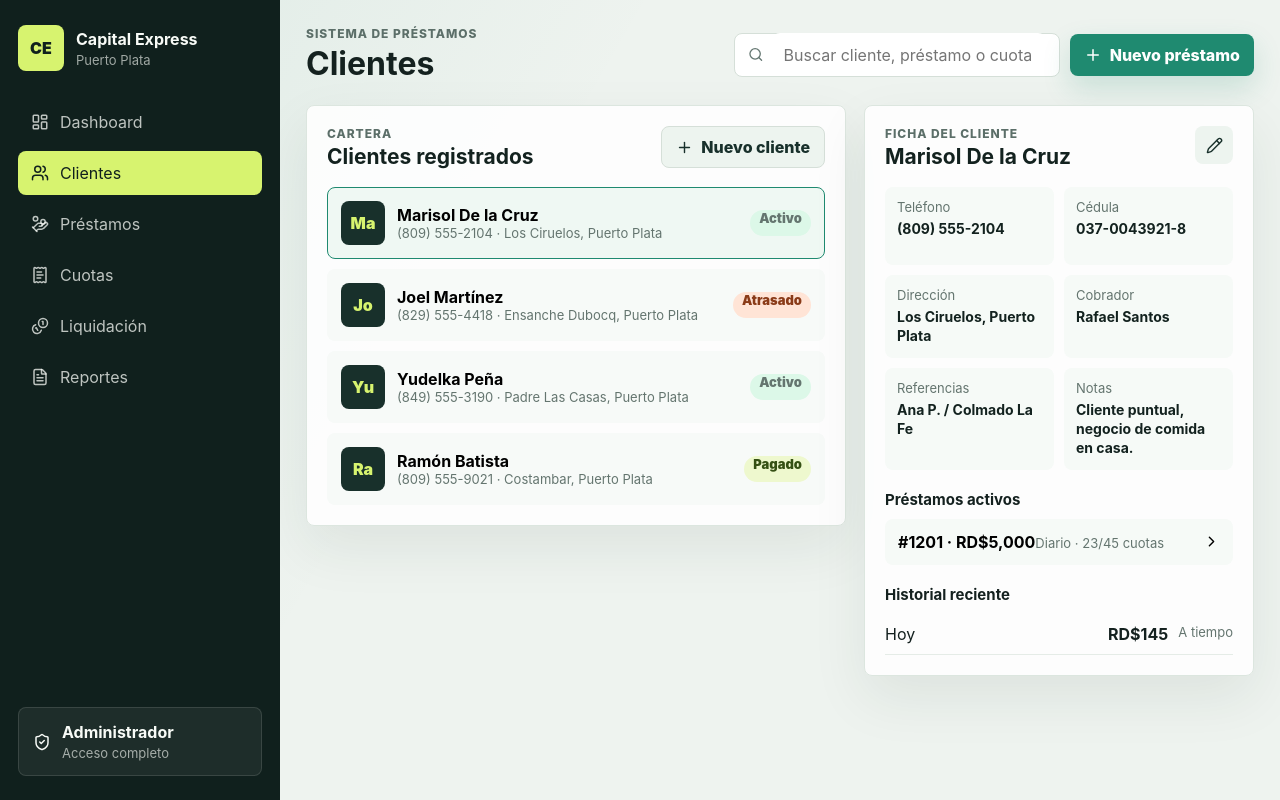
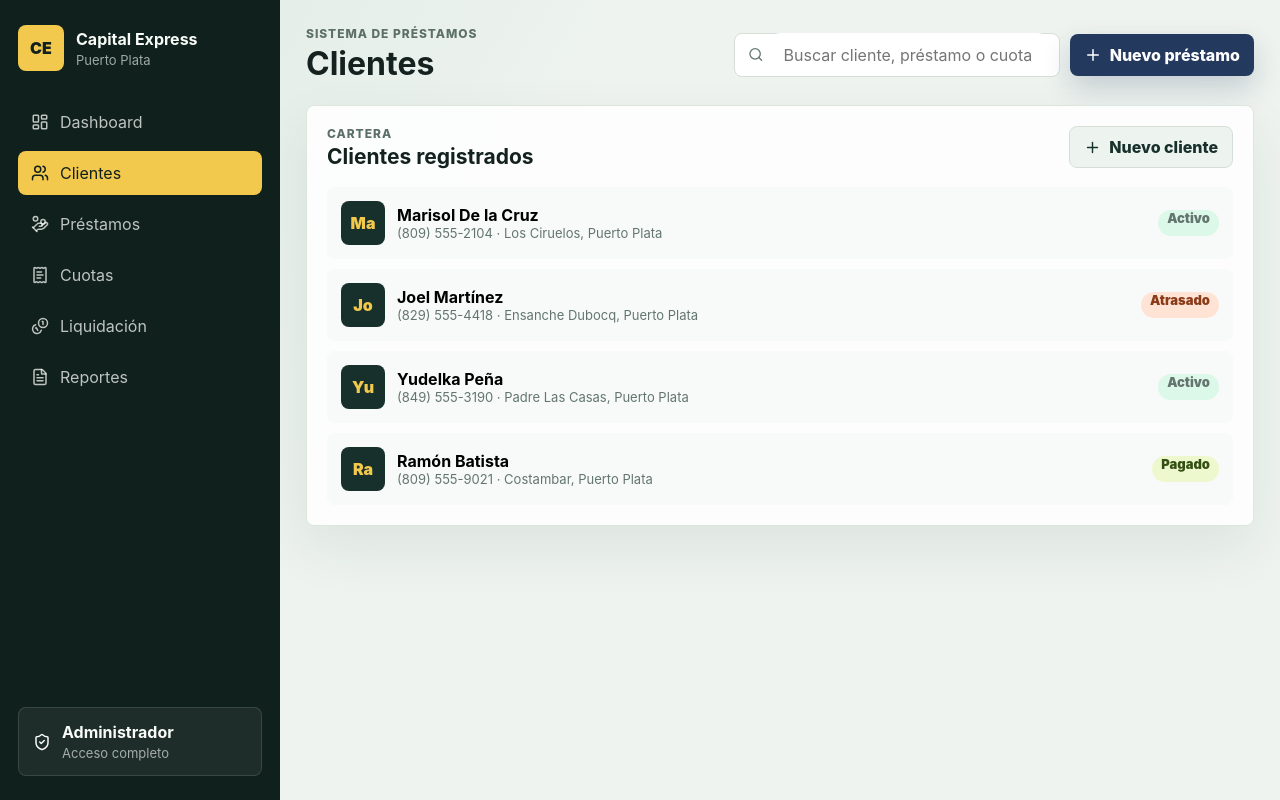
Before and after one commit to carlosreynag06/capital-express, a React (Vite) app: page / in a window 1280 px wide. Both pictures are taken after a click on the button "Clientes". Built offline with nearby package versions, Linux system fonts and the light colour scheme.

Commit message:
Refine detail panels and action colors

```diff
--- a/src/App.css
+++ b/src/App.css
@@ -32,7 +32,7 @@
   display: grid;
   place-items: center;
   border-radius: 8px;
-  background: #d7f36f;
+  background: #f2c94c;
   color: #10201d;
   font-weight: 900;
 }
@@ -84,7 +84,7 @@ nav {
 .nav-item:hover,
 .nav-item.active {
   color: #10201d;
-  background: #d7f36f;
+  background: #f2c94c;
 }
 
 .session-card {
@@ -177,8 +177,8 @@ p {
 .primary-button,
 .confirm-button {
   color: #ffffff;
-  background: #1f8a70;
-  box-shadow: 0 12px 28px rgba(31, 138, 112, 0.18);
+  background: #23395d;
+  box-shadow: 0 12px 28px rgba(35, 57, 93, 0.2);
 }
 
 .secondary-button {
@@ -233,7 +233,7 @@ p {
 }
 
 .metric-card svg {
-  color: #1f8a70;
+  color: #2f5d8c;
 }
 
 .metric-card span,
@@ -312,7 +312,7 @@ p {
 .profit-stack strong {
   display: block;
   margin: 8px 0 12px;
-  color: #d7f36f;
+  color: #f2c94c;
   font-size: 31px;
 }
 
@@ -342,9 +342,14 @@ p {
 .loans-layout,
 .liquidation-layout {
   display: grid;
-  grid-template-columns: minmax(0, 1fr) 390px;
   gap: 18px;
   align-items: start;
+}
+
+.customers-layout.has-detail,
+.loans-layout.has-detail,
+.liquidation-layout {
+  grid-template-columns: minmax(0, 1fr) 390px;
 }
 
 .customer-list {
@@ -366,8 +371,8 @@ p {
 }
 
 .customer-card.selected {
-  border-color: #1f8a70;
-  background: #eff8f3;
+  border-color: #2f5d8c;
+  background: #edf4fb;
 }
 
 .customer-card strong,
@@ -385,7 +390,7 @@ p {
   place-items: center;
   border-radius: 8px;
   background: #18302b;
-  color: #d7f36f;
+  color: #f2c94c;
   font-weight: 900;
 }
 
@@ -466,6 +471,14 @@ td {
   font-size: 14px;
 }
 
+.interactive-row {
+  cursor: pointer;
+}
+
+.interactive-row:hover td {
+  background: #f2f6fb;
+}
+
 .status {
   display: inline-flex;
   align-items: center;
@@ -520,14 +533,14 @@ td {
   display: block;
   height: 100%;
   border-radius: inherit;
-  background: #d7f36f;
+  background: #f2c94c;
 }
 
 .renew-button {
   width: 100%;
   margin-top: 18px;
   color: #10201d;
-  background: #d7f36f;
+  background: #f2c94c;
 }
 
 .renewal-box {
@@ -552,7 +565,7 @@ td {
 }
 
 .calc-line.strong {
-  color: #1f8a70;
+  color: #23395d;
   font-size: 19px;
 }
 
@@ -583,7 +596,7 @@ td {
 }
 
 .report-card svg {
-  color: #1f8a70;
+  color: #2f5d8c;
 }
 
 .report-card span {
@@ -756,3 +769,8 @@ textarea {
     flex-direction: column-reverse;
   }
 }
+.sheet-actions {
+  display: flex;
+  align-items: center;
+  gap: 8px;
+}
--- a/src/App.tsx
+++ b/src/App.tsx
@@ -12,7 +12,6 @@ import {
   LayoutDashboard,
   Menu,
   MoreHorizontal,
-  Pencil,
   Plus,
   ReceiptText,
   RefreshCcw,
@@ -208,8 +207,8 @@ function getCustomer(id: number) {
 function App() {
   const [activeView, setActiveView] = useState('Dashboard')
   const [menuOpen, setMenuOpen] = useState(false)
-  const [selectedCustomer, setSelectedCustomer] = useState<Customer | null>(customers[0])
-  const [selectedLoan, setSelectedLoan] = useState<Loan | null>(initialLoans[0])
+  const [selectedCustomer, setSelectedCustomer] = useState<Customer | null>(null)
+  const [selectedLoan, setSelectedLoan] = useState<Loan | null>(null)
   const [showLoanForm, setShowLoanForm] = useState(false)
   const [renewalPreview, setRenewalPreview] = useState<Loan | null>(null)
 
@@ -327,6 +326,7 @@ function App() {
           <CustomersView
             selectedCustomer={selectedCustomer}
             onSelectCustomer={setSelectedCustomer}
+            onCloseCustomer={() => setSelectedCustomer(null)}
             onOpenLoan={openLoan}
           />
         )}
@@ -335,6 +335,10 @@ function App() {
             selectedLoan={selectedLoan}
             renewalPreview={renewalPreview}
             onOpenLoan={openLoan}
+            onCloseLoan={() => {
+              setSelectedLoan(null)
+              setRenewalPreview(null)
+            }}
             onRenew={calculateRenewal}
             onNewLoan={() => setShowLoanForm(true)}
           />
@@ -402,14 +406,14 @@ function Dashboard({
             <AreaChart data={collectionsTrend}>
               <defs>
                 <linearGradient id="collectionGradient" x1="0" x2="0" y1="0" y2="1">
-                  <stop offset="5%" stopColor="#1f8a70" stopOpacity={0.35} />
-                  <stop offset="95%" stopColor="#1f8a70" stopOpacity={0} />
+                  <stop offset="5%" stopColor="#2f5d8c" stopOpacity={0.35} />
+                  <stop offset="95%" stopColor="#2f5d8c" stopOpacity={0} />
                 </linearGradient>
               </defs>
               <CartesianGrid strokeDasharray="3 3" vertical={false} />
               <XAxis dataKey="day" axisLine={false} tickLine={false} />
               <Tooltip formatter={(value) => formatMoney(Number(value))} />
-              <Area type="monotone" dataKey="value" stroke="#1f8a70" fill="url(#collectionGradient)" strokeWidth={3} />
+              <Area type="monotone" dataKey="value" stroke="#2f5d8c" fill="url(#collectionGradient)" strokeWidth={3} />
             </AreaChart>
           </ResponsiveContainer>
         </div>
@@ -442,16 +446,18 @@ function Dashboard({
 function CustomersView({
   selectedCustomer,
   onSelectCustomer,
+  onCloseCustomer,
   onOpenLoan,
 }: {
   selectedCustomer: Customer | null
   onSelectCustomer: (customer: Customer) => void
+  onCloseCustomer: () => void
   onOpenLoan: (loan: Loan) => void
 }) {
   const customerLoans = initialLoans.filter((loan) => loan.customerId === selectedCustomer?.id)
 
   return (
-    <section className="customers-layout">
+    <section className={selectedCustomer ? 'customers-layout has-detail' : 'customers-layout'}>
       <div className="panel table-panel">
         <div className="panel-header">
           <div>
@@ -488,8 +494,8 @@ function CustomersView({
               <p className="eyebrow">Ficha del cliente</p>
               <h2>{selectedCustomer.name}</h2>
             </div>
-            <button className="icon-button" aria-label="Editar cliente">
-              <Pencil size={17} />
+            <button className="icon-button" onClick={onCloseCustomer} aria-label="Cerrar ficha del cliente">
+              <X size={17} />
             </button>
           </div>
           <div className="info-grid">
@@ -536,17 +542,19 @@ function LoansView({
   selectedLoan,
   renewalPreview,
   onOpenLoan,
+  onCloseLoan,
   onRenew,
   onNewLoan,
 }: {
   selectedLoan: Loan | null
   renewalPreview: Loan | null
   onOpenLoan: (loan: Loan) => void
+  onCloseLoan: () => void
   onRenew: (loan: Loan) => void
   onNewLoan: () => void
 }) {
   return (
-    <section className="loans-layout">
+    <section className={selectedLoan ? 'loans-layout has-detail' : 'loans-layout'}>
       <div className="panel table-panel">
         <div className="panel-header">
           <div>
@@ -572,7 +580,7 @@ function LoansView({
             </thead>
             <tbody>
               {initialLoans.map((loan) => (
-                <tr key={loan.id}>
+                <tr className="interactive-row" key={loan.id} onClick={() => onOpenLoan(loan)}>
                   <td>{getCustomer(loan.customerId).name}</td>
                   <td>{formatMoney(loan.principal)}</td>
                   <td>{formatMoney(loan.paymentAmount)} · {loan.frequency}</td>
@@ -591,7 +599,12 @@ function LoansView({
       </div>
 
       {selectedLoan && (
-        <LoanDetail loan={selectedLoan} renewalPreview={renewalPreview} onRenew={() => onRenew(selectedLoan)} />
+        <LoanDetail
+          loan={selectedLoan}
+          renewalPreview={renewalPreview}
+          onClose={onCloseLoan}
+          onRenew={() => onRenew(selectedLoan)}
+        />
       )}
     </section>
   )
@@ -600,10 +613,12 @@ function LoansView({
 function LoanDetail({
   loan,
   renewalPreview,
+  onClose,
   onRenew,
 }: {
   loan: Loan
   renewalPreview: Loan | null
+  onClose: () => void
   onRenew: () => void
 }) {
   const totalExpected = loan.paymentAmount * loan.payments
@@ -618,7 +633,12 @@ function LoanDetail({
           <p className="eyebrow">Préstamo #{loan.id}</p>
           <h2>{getCustomer(loan.customerId).name}</h2>
         </div>
-        <StatusBadge status={loan.status} />
+        <div className="sheet-actions">
+          <StatusBadge status={loan.status} />
+          <button className="icon-button" onClick={onClose} aria-label="Cerrar detalle del préstamo">
+            <X size={17} />
+          </button>
+        </div>
       </div>
 
       <div className="progress-block">
```
